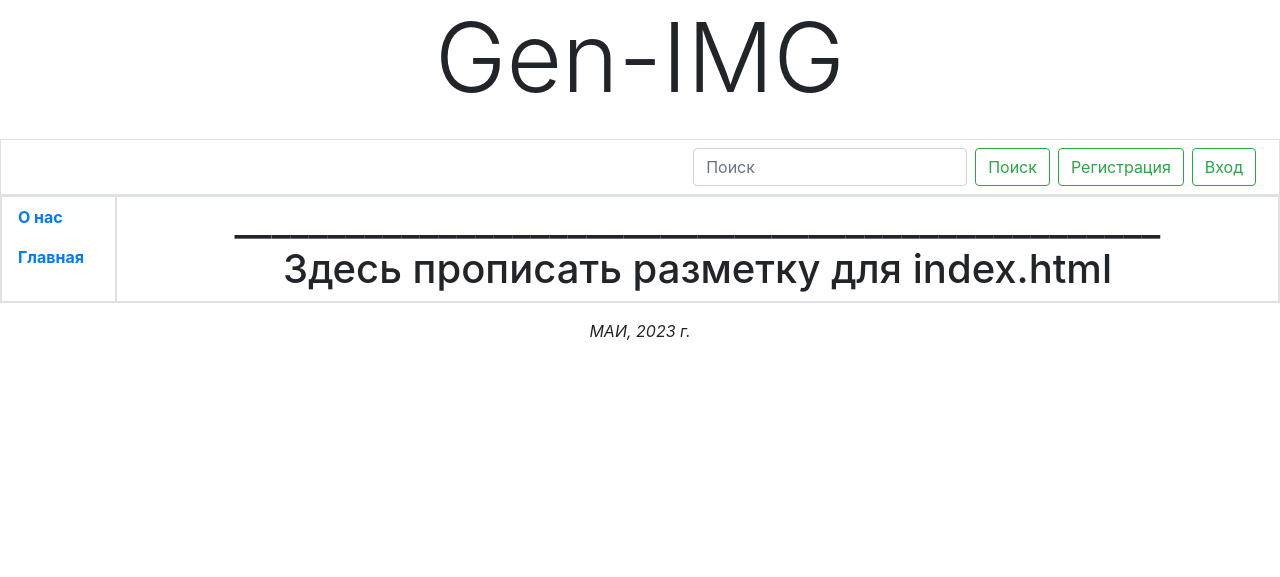
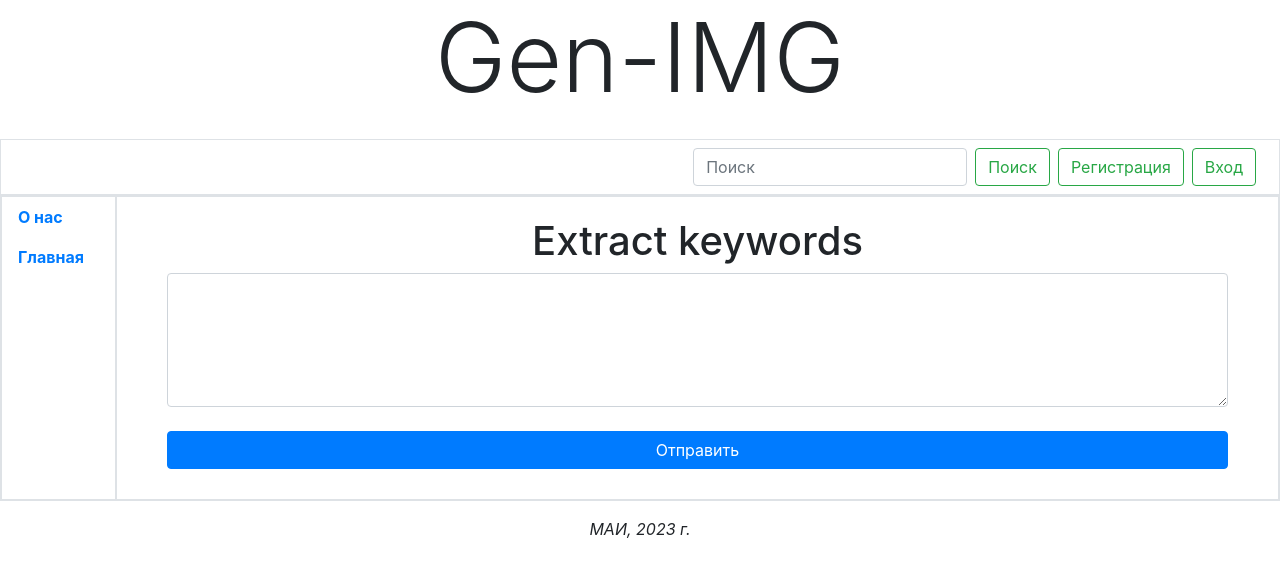
Before and after one commit to AlexeyNikitin01/igbk, a Django app: page / in a window 1280 px wide. Shown: the top 577 px of the page. Run offline with Django 4.2, Linux system fonts and the light colour scheme; some libraries are stand-ins or nearby versions.

Commit message:
done form keywords

```diff
--- /dev/null
+++ b/igbk/main/forms.py
@@ -0,0 +1,5 @@
+from django import forms
+
+
+class KeysWordsForm(forms.Form):
+    keys_words = forms.CharField(label='keys_words', max_length=100)
--- a/igbk/main/templates/main/index.html
+++ b/igbk/main/templates/main/index.html
@@ -3,7 +3,15 @@
 
 {% block content %}
     <div class="container text-center h1">
-        __________________________________________________ <br>
-        Здесь прописать разметку для index.html
+        <form action="{% url 'main:index' %}" method="post">
+            {% csrf_token %}
+            <div class="card-body container-fluid">
+                <div class="form-group">
+                    <label for="exampleFormControlTextarea1">Extract keywords</label>
+                    <textarea class="form-control" name="keys_words" id="exampleFormControlTextarea1" rows="5"></textarea>
+                </div>
+                <button type="submit" class="btn btn-primary container-fluid">Отправить</button>
+            </div>
+        </form>
     </div>
 {% endblock %}
--- a/igbk/main/urls.py
+++ b/igbk/main/urls.py
@@ -2,6 +2,8 @@ from django.urls import path, include
 
 from .views import index
 
+app_name = 'main'
+
 urlpatterns = [
-    path('', index, name='index')
+    path('', index, name='index'),
 ]
--- a/igbk/main/views.py
+++ b/igbk/main/views.py
@@ -1,5 +1,13 @@
 from django.shortcuts import render
+
+from .forms import KeysWordsForm
 
 
 def index(request):
-    return render(request, template_name='main/index.html')
+    if request.method == 'POST':
+        form = KeysWordsForm(request.POST)
+        if form.is_valid():
+            return render(request, 'main/done.html', {'keys_words': form.cleaned_data['keys_words']})
+    else:
+        form = KeysWordsForm()
+    return render(request, template_name='main/index.html', context={'form': form})
```
Also changed, not shown: igbk/main/templates/main/done.html (added, +25 -0 lines).
